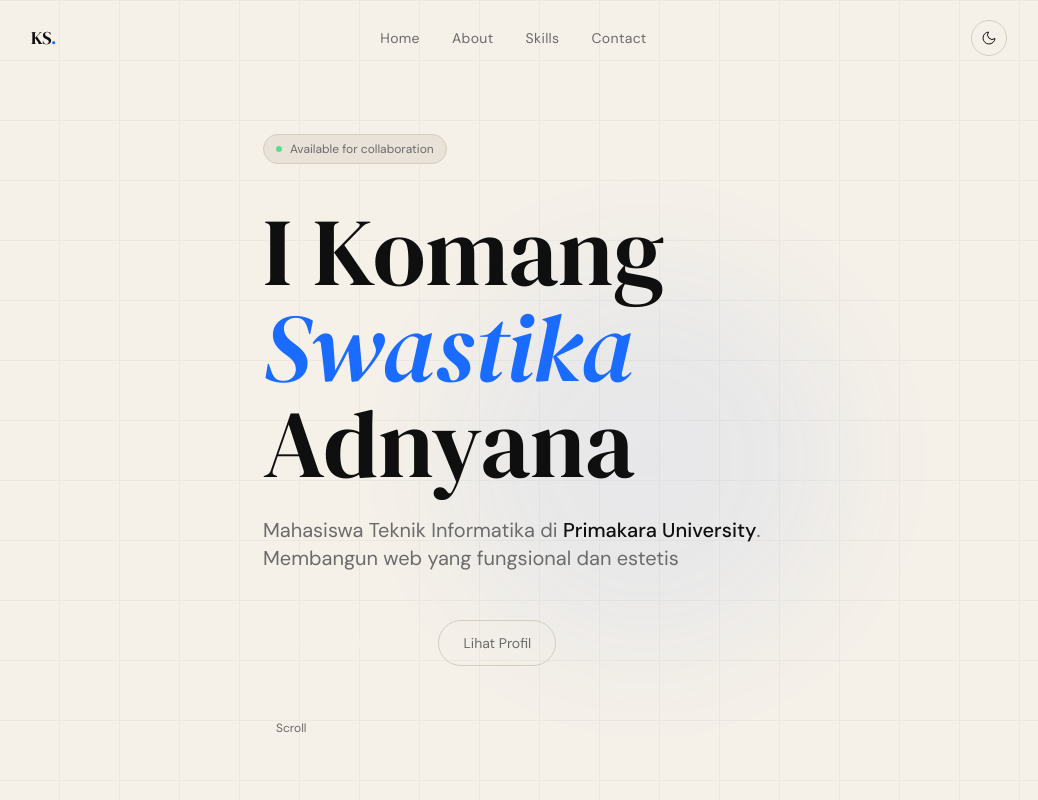
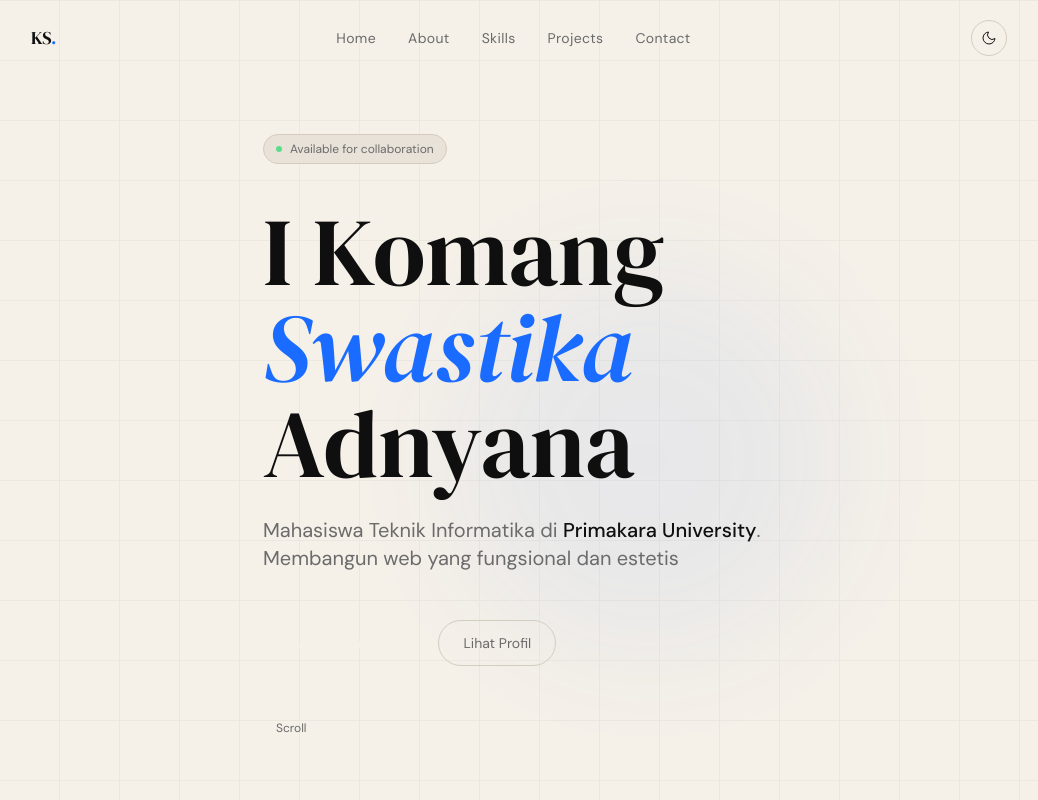
Before and after one commit to suastika805-hash/portfolio, a Next.js app: page / in a window 1280 px wide. Shown: the top 800 px of the page, without its empty margins (121-1159 px from the left). Built offline with nearby package versions, Linux system fonts and the light colour scheme.

Commit message:
Update Navbar.tsx

```diff
--- a/components/Navbar.tsx
+++ b/components/Navbar.tsx
@@ -18,6 +18,7 @@ export default function Navbar() {
     { href: "#hero", label: "Home" },
     { href: "#about", label: "About" },
     { href: "#skills", label: "Skills" },
+    { href: "#projects", label: "Projects" },
     { href: "#contact", label: "Contact" },
   ];
 
```
